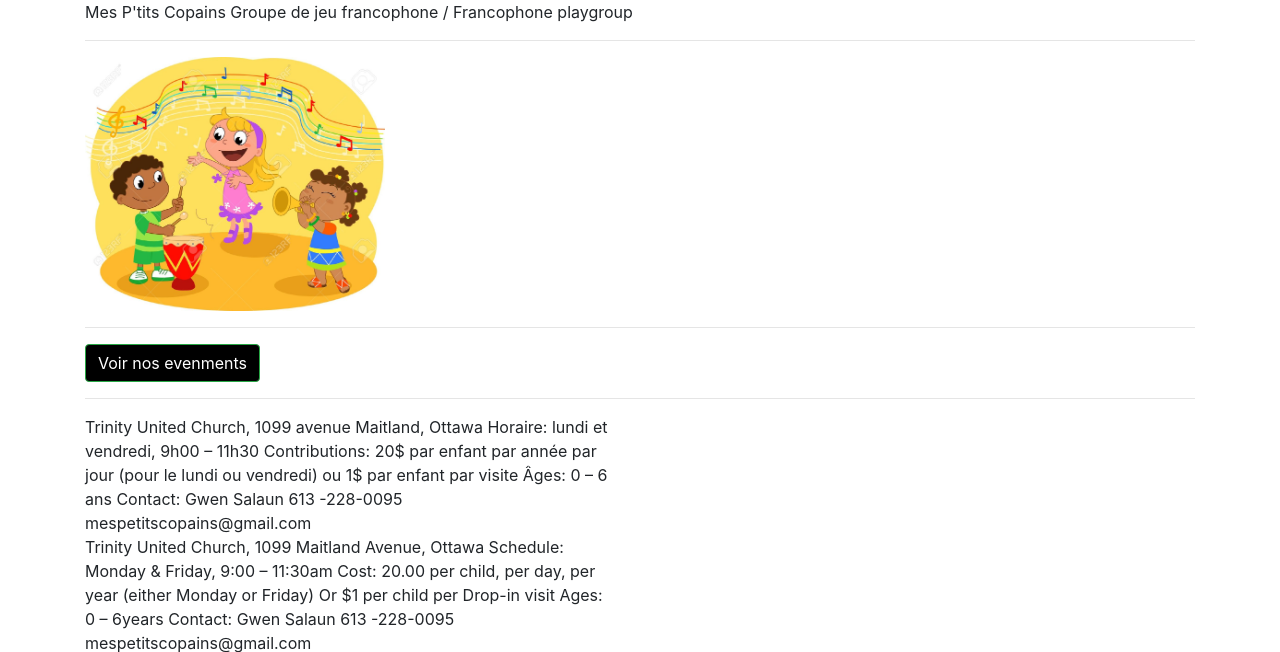
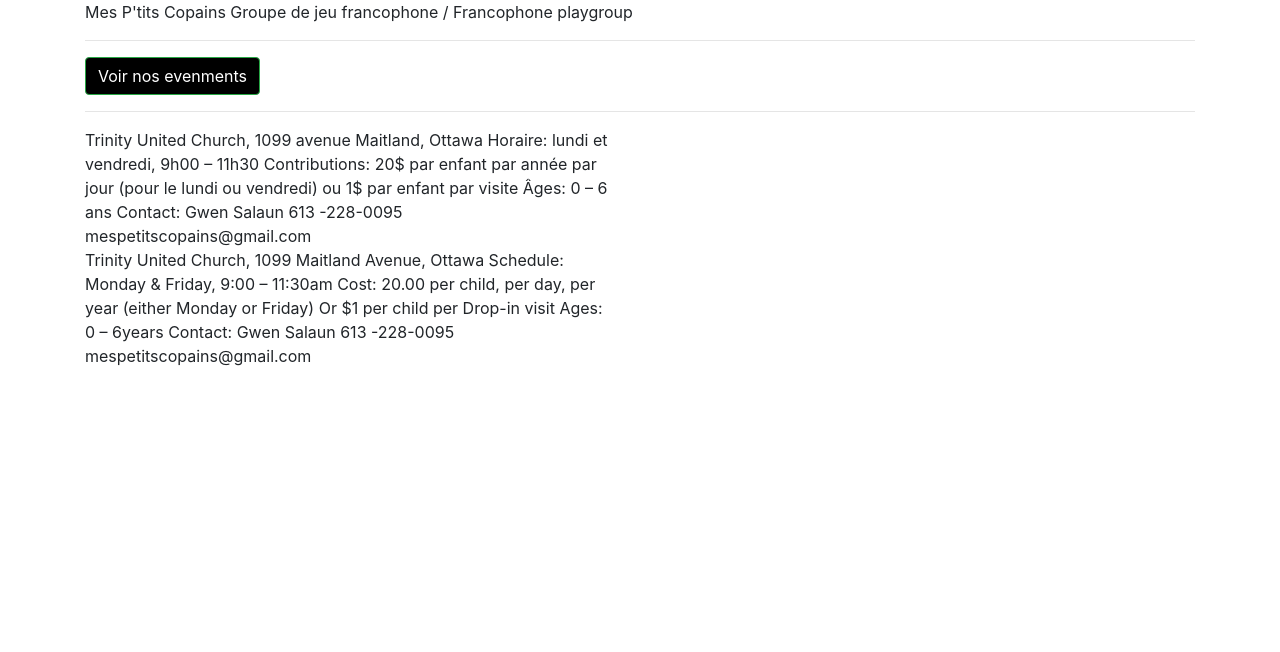
Before and after one commit to ToferC/ptitcopains, a Django app: page / in a window 1280 px wide. Shown: the part 56-708 px from the top of the page. Run offline with Django 3.2, Linux system fonts and the light colour scheme; parts of the project's set-up code (start-up, migrations or seed data) failed here and were passed over; some libraries are stand-ins or nearby versions.

Commit message:
remove landing site image for testing

```diff
--- a/pc_app/templates/pages/home.html
+++ b/pc_app/templates/pages/home.html
@@ -6,8 +6,6 @@
 Mes P'tits Copains
 Groupe de jeu francophone / Francophone playgroup
 
-<hr>
-<img src="{% static '/images/childrenmusic.jpg' %}" width="300" title="Children playing music"/>
 <hr>
 
 <a class="btn btn-success btn-md" style="background:black" href="{% url 'index' %}">
```
